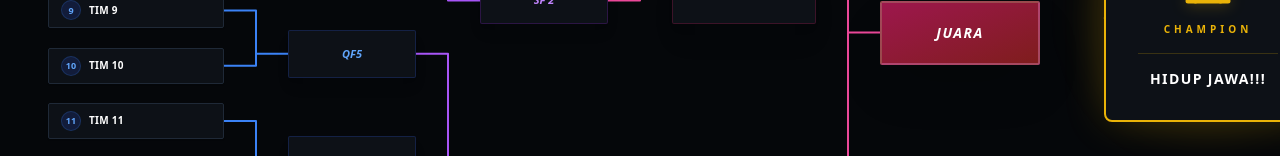
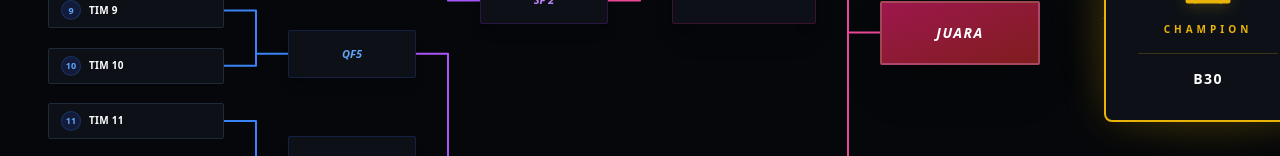
Before and after one commit to acongkuy/M30, a React (Vite) app: page / in a window 1280 px wide. Shown: the part 644-800 px from the top of the page. Built offline with nearby package versions, Linux system fonts and the light colour scheme.

Commit message:
Update app.jsx

```diff
--- a/src/app.jsx
+++ b/src/app.jsx
@@ -29,7 +29,7 @@ const BRACKET_DATA = {
   // sang juara
   finalLabel: "JUARA",
   juaraLabel: "CHAMPION",
-  namaJuara: "HIDUP JAWA!!!"
+  namaJuara: "B30"
 };
   //jangan pernah sentuh kode dibawah!!!!!!!!🤬😡😡😡
 const App = () => {
```
